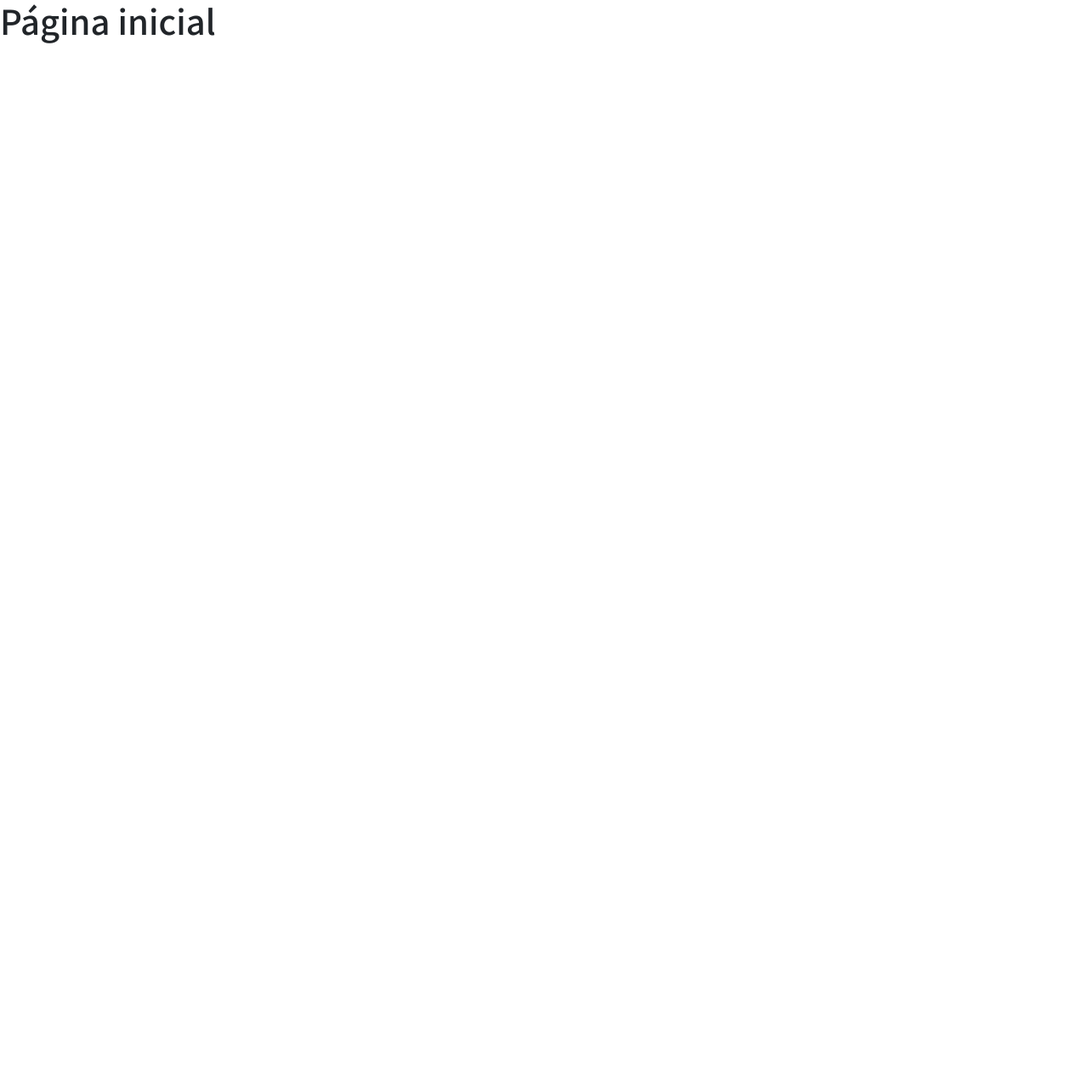
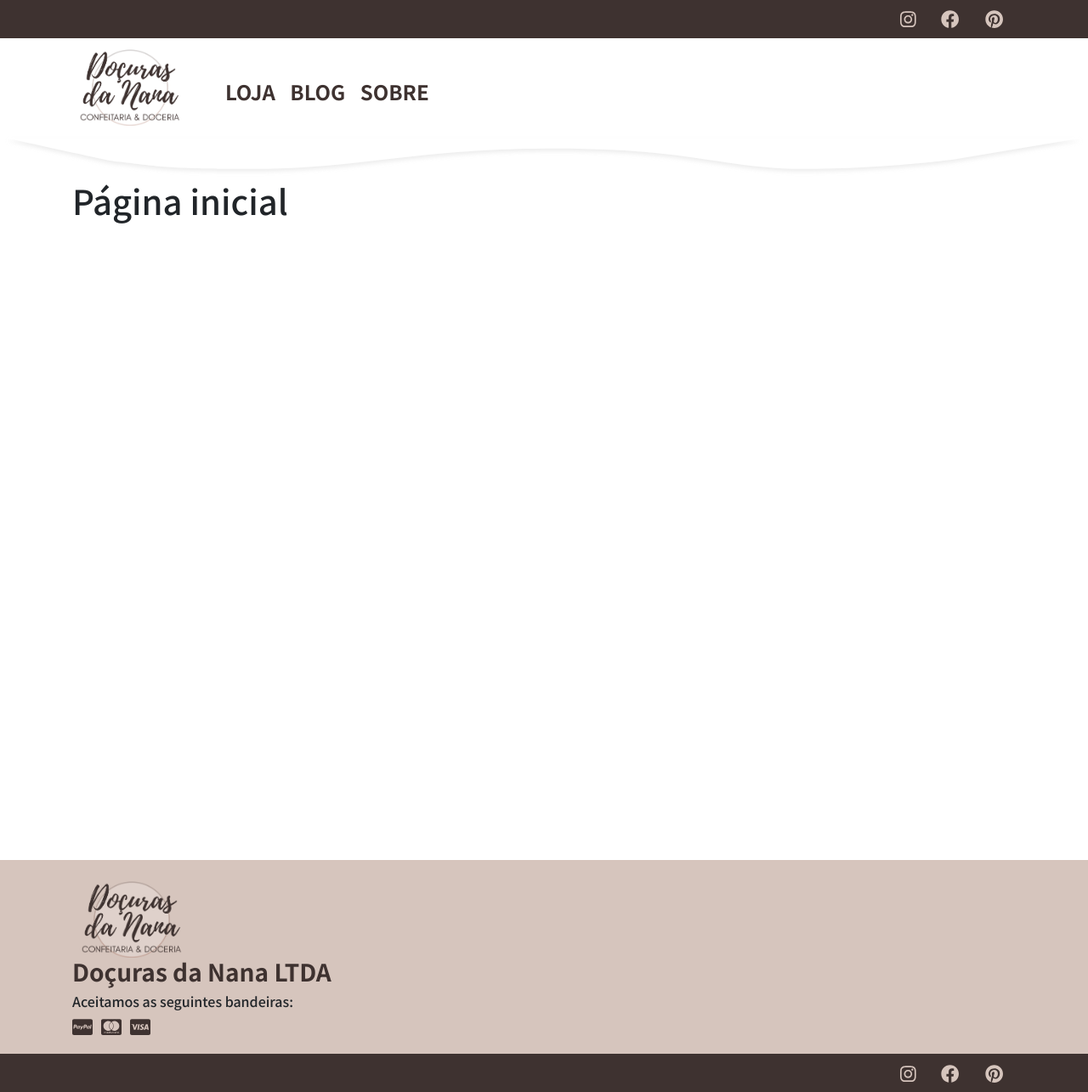
Before and after one commit to Danebs/docuras-na-net, a Gatsby site: page / in a window 1280 px wide. Shown: the whole page at 85% size. Before the commit the page ends 800 px from the top, so only its background shows below. Built offline with nearby package versions, Linux system fonts and the light colour scheme; Gatsby itself is replaced by a stand-in of ours.

Commit message:
Create main layout and adjusts some functionalites in app

```diff
--- a/gatsby-config.js
+++ b/gatsby-config.js
@@ -1,6 +1,7 @@
 require('dotenv').config({
   path: '.env',
 });
+
 const config = require('gatsby-plugin-config').default;
 
 module.exports = {
@@ -38,7 +39,8 @@ module.exports = {
         // ignore: ['/ignored.css', 'prismjs/', 'docsearch.js/'], // Ignore files/folders
         // purgeOnly : ['components/', '/main.css', 'bootstrap/'], // Purge only these files/folders
       }
-    }
+    },
+    `gatsby-plugin-fontawesome-css`
   ],
 };
 
--- a/package.json
+++ b/package.json
@@ -3,11 +3,16 @@
   "name": "gatsby",
   "version": "1.0.0",
   "dependencies": {
+    "@fortawesome/fontawesome-svg-core": "^1.2.34",
+    "@fortawesome/free-brands-svg-icons": "^5.15.2",
+    "@fortawesome/free-solid-svg-icons": "^5.15.2",
+    "@fortawesome/react-fontawesome": "^0.1.14",
     "bootstrap": "^4.5.3",
     "dotenv": "^8.2.0",
     "gatsby": "^2.18.14",
     "gatsby-image": "^2.0.15",
     "gatsby-plugin-config": "^1.0.7",
+    "gatsby-plugin-fontawesome-css": "^1.0.0",
     "gatsby-plugin-google-analytics": "^2.8.0",
     "gatsby-plugin-manifest": "^2.0.5",
     "gatsby-plugin-purgecss": "^5.0.0",
--- a/src/styles/index.scss
+++ b/src/styles/index.scss
@@ -1,18 +1,69 @@
 
 // Required
-@import "~bootstrap/scss/functions";
-@import "~bootstrap/scss/variables";
-@import "~bootstrap/scss/mixins";
-
-// Optional
-@import "~bootstrap/scss/reboot";
-@import "~bootstrap/scss/type";
-@import "~bootstrap/scss/images";
-@import "~bootstrap/scss/code";
-@import "~bootstrap/scss/grid";
+@import "~bootstrap/scss/bootstrap";
 
 @import url('https://fonts.googleapis.com/css2?family=Noto+Sans+JP:wght@100;300;400;500;700;900&display=swap');
 
+$theme-color: #3E3230;
+$secondary-color: #D6C5BD;
+
 h1, h2, h3, h4, h5, h6, p, b, span, a {
-  font-family: 'Noto Sans JP', sans-serif;
+  font-family: 'Glacial Indifference', 'Noto Sans JP', sans-serif;
 }
+
+$spaceamounts: (5, 10, 15, 20, 25, 30, 35, 40, 45, 50, 75, 100); // Adjust this to include the pixel amounts you need.
+$sides: (top, bottom, left, right); // Leave this variable alone
+
+@each $space in $spaceamounts {
+  @each $side in $sides {
+    .m#{str-slice($side, 0, 1)}-#{$space} {
+      margin-#{$side}: #{$space}px !important;
+    }
+
+    .p-#{str-slice($side, 0, 1)}-#{$space} {
+      padding-#{$side}: #{$space}px !important;
+    }
+  }
+}
+
+main {
+  min-height: 800px;
+}
+
+.align-items-center {
+  align-items: center;
+}
+
+.text-left {
+  text-align: left;
+}
+
+.text-right {
+  text-align: right;
+}
+
+.hidden {
+  display: none;
+}
+
+@media screen and (max-width: 1024px) {
+  .hidden-sm {
+    display: none;
+  }
+}
+
+.text-theme {
+  color: $theme-color;
+}
+
+.bg-theme {
+  background-color: $theme-color;
+}
+
+.bg-secondary-theme {
+  background-color: $secondary-color;
+}
+
+.bold {
+  font-weight: bold;
+}
--- a/src/templates/Layout.js
+++ b/src/templates/Layout.js
@@ -1,13 +1,22 @@
 
 import React from 'react'
 import '../styles/index.scss'
+import PanelSocialMedias from './panel-social-medias'
+import Header from './header'
+import Divisor from './header/divisor'
+import Footer from './footer'
 
 const Layout = (props) => {
     return (
         <div>
-            <main>
+            <PanelSocialMedias />
+            <Header />
+            <Divisor/>
+            <main className="container">
                 {props.children}
             </main>
+            <Footer />
+            <PanelSocialMedias />
         </div>
     )
 }
--- /dev/null
+++ b/src/templates/footer/index.js
@@ -0,0 +1,26 @@
+import React from 'react'
+import Logo from '../../images/logos/Logo2.png'
+import './styles.scss'
+import { FontAwesomeIcon } from '@fortawesome/react-fontawesome'
+import { faCcPaypal, faCcVisa, faCcMastercard } from '@fortawesome/free-brands-svg-icons'
+
+export default () => {
+    return (
+        <footer className="bg-secondary-theme">
+            <div className="container">
+                <div className="branding-logo">
+                    <a href="/">
+                        <img src={ Logo } alt="" width="140px" />
+                    </a>
+                </div>
+                <h3 className="bold text-theme">Doçuras da Nana LTDA</h3>
+                <div>
+                    <h6>Aceitamos as seguintes bandeiras:</h6>
+                    <FontAwesomeIcon icon={faCcPaypal} size="lg" className="text-theme"/>
+                    <FontAwesomeIcon icon={faCcMastercard} size="lg" className="text-theme ml-10"/>
+                    <FontAwesomeIcon icon={faCcVisa} size="lg" className="text-theme ml-10"/>
+                </div>
+            </div>
+        </footer>
+    )
+}
--- /dev/null
+++ b/src/templates/footer/styles.scss
@@ -0,0 +1,9 @@
+footer {
+    padding: 20px 0;
+}
+
+@media screen and (max-width: 1024px) {
+    footer {
+        text-align: center;
+    }
+}
--- /dev/null
+++ b/src/templates/header/divisor.js
@@ -0,0 +1,21 @@
+import React from 'react'
+import './styles.scss'
+
+const screenWidth = window.document.documentElement.clientWidth
+
+export default () => (
+    <svg xmlns="http://www.w3.org/2000/svg" className="svg-divisor" height="57.05" viewBox="0 0 1378.758 57.05">
+        <defs>
+            <filter id="Path_1" x="0" y="0" width={screenWidth * 25} height="57.05" filterUnits="userSpaceOnUse">
+            <feOffset dy="3" input="SourceAlpha"/>
+            <feGaussianBlur stdDeviation="3" result="blur"/>
+            <feFlood flood-color="#ccc" flood-opacity="0.361"/>
+            <feComposite operator="in" in2="blur"/>
+            <feComposite in="SourceGraphic"/>
+            </filter>
+        </defs>
+        <g transform="matrix(1, 0, 0, 1, 0, 0)" filter="url(#Path_1)">
+            <path id="Path_1-2" data-name="Path 1" d="M1.083-9.315H1361.841l-161.853,27.2s-89.26,11.841-188.914,11.841S869.683,3.88,694.957,3.88,446.588,29.462,312.17,29.726c-118.826.233-121-4.128-176-9.7C129.8,19.379,1.083-9.315,1.083-9.315Z" transform="translate(7.92 15.31)" fill="#fff"/>
+        </g>
+    </svg>
+)
--- /dev/null
+++ b/src/templates/header/index.js
@@ -0,0 +1,32 @@
+import React from 'react'
+import Logo from '../../images/logos/Logo2.png'
+import './styles.scss'
+import { FontAwesomeIcon } from '@fortawesome/react-fontawesome'
+import { faUserPlus, faSignInAlt } from '@fortawesome/free-solid-svg-icons'
+
+export default () => {
+    return (
+        <header className="main-header container">
+            <div className="align-items-center">
+                <div className="logo-brand col-lg-2 col-sm-12">
+                    <a href="/">
+                        <img src={ Logo } alt="" width="140px" />
+                    </a>
+                </div>
+                <nav className="col-lg-7 col-sm-12">
+                    <a href="#">LOJA</a>
+                    <a href="#">BLOG</a>
+                    <a href="#">SOBRE</a>
+                </nav>
+                <div className="col-lg-3 actions col-sm-12 hidden">
+                    <a href="#">
+                        <FontAwesomeIcon icon={faUserPlus} size="lg" /> Criar Conta
+                    </a>
+                    <a href="#">
+                        <FontAwesomeIcon icon={faSignInAlt} size="lg" /> Acessar conta
+                    </a>
+                </div>
+            </div>
+        </header>
+    )
+}
--- /dev/null
+++ b/src/templates/header/styles.scss
@@ -0,0 +1,107 @@
+@import '../../styles/index.scss';
+
+.main-header {
+    padding: 5px 0;
+}
+
+.main-header .logo-brand {
+    text-align: center;
+}
+
+.main-header nav {
+    margin-top: 15px;
+    text-align: center;
+}
+
+.main-header nav a {
+    color: $theme-color;
+    font-size: 1.5rem;
+    font-weight: bold;
+    transition: all linear 0.350s;
+    text-align: center;
+
+    &:not(:first-child) {
+        margin-left: 17.5px;
+    }
+
+    &:hover {
+        color: darken($theme-color, 5%);
+        text-decoration: none;
+        font-size: 1.57rem;
+    }
+}
+
+.main-header .actions {
+    text-align: center;
+    margin-top: 15px;
+
+    & a {
+        color: $theme-color;
+        font-size: 0.85rem;
+    }
+
+    & a:not(:last-child) {
+        margin-right: 17.5px;
+    }
+
+    & a:hover {
+        text-decoration: none;
+        color: darken($theme-color, 25%);
+        transition: all ease-in 0.15s;
+    }
+}
+
+
+@media screen and (min-width: 1024px) {
+    .main-header {
+        padding: 7.5px 0;
+    }
+
+    .main-header > div {
+        display: flex;
+        flex-wrap: wrap;
+        margin-right: -15px;
+        margin-left: -15px;
+    }
+
+    .main-header nav {
+        text-align: justify;
+    }
+
+    .main-header nav a {
+        font-size: 1.5rem;
+
+        &:not(:first-child) {
+            margin-left: 17.5px;
+        }
+
+        &:hover {
+            color: darken($theme-color, 5%);
+            text-decoration: none;
+            font-size: 1.57rem;
+        }
+    }
+
+    .main-header .actions {
+        margin-bottom: 70px;
+
+        & a {
+            color: $theme-color;
+            font-size: 0.85rem;
+        }
+
+        & a:not(:last-child) {
+            margin-right: 17.5px;
+        }
+
+        & a:hover {
+            text-decoration: none;
+            color: darken($theme-color, 25%);
+            transition: all ease-in 0.15s;
+        }
+    }
+}
+
+.svg-divisor {
+    width: 100%;
+}
--- /dev/null
+++ b/src/templates/panel-social-medias/index.js
@@ -0,0 +1,27 @@
+import React from 'react'
+import './styles.scss'
+import { FontAwesomeIcon } from '@fortawesome/react-fontawesome'
+import { faPinterest, faInstagram, faFacebook } from '@fortawesome/free-brands-svg-icons'
+import { useStaticQuery, graphql } from 'gatsby'
+
+export default () => {
+
+    return (
+        <div className="panel-social-medias">
+            <div className="container panel-icons">
+                <a href="https://www.instagram.com/docesnanaoficial/" title="Siga nosso perfil no Instagram"
+                    target="_blank" className="col-1">
+                    <FontAwesomeIcon icon={faInstagram}  size="lg" />
+                </a>
+                <a href="https://www.facebook.com/Do%C3%A7uras-Da-Nana-110601167519420/" title="Curta nossa página no Facebook"
+                    target="_blank" className="col-1">
+                    <FontAwesomeIcon icon={faFacebook}  size="lg" />
+                </a>
+                <a href="https://br.pinterest.com/docurasdananaofficial" title="Siga nosso perfil no Pinterest"
+                    target="_blank" className="col-1">
+                    <FontAwesomeIcon icon={faPinterest} size="lg" />
+                </a>
+            </div>
+        </div>
+    )
+}
--- /dev/null
+++ b/src/templates/panel-social-medias/styles.scss
@@ -0,0 +1,15 @@
+
+.panel-social-medias {
+    padding: 10px 0;
+    height: fit-content;
+    background-color: #3E3230;
+    text-align: right;
+}
+
+.panel-social-medias a {
+    color: #D6C5BD;
+    transition: all linear 0.35s;
+    &:hover {
+        color: white;
+    }
+}
```
Also changed, not shown: src/images/logos/Logo2.png (added), src/images/logos/Logo2.svg (added), 2 other files.
